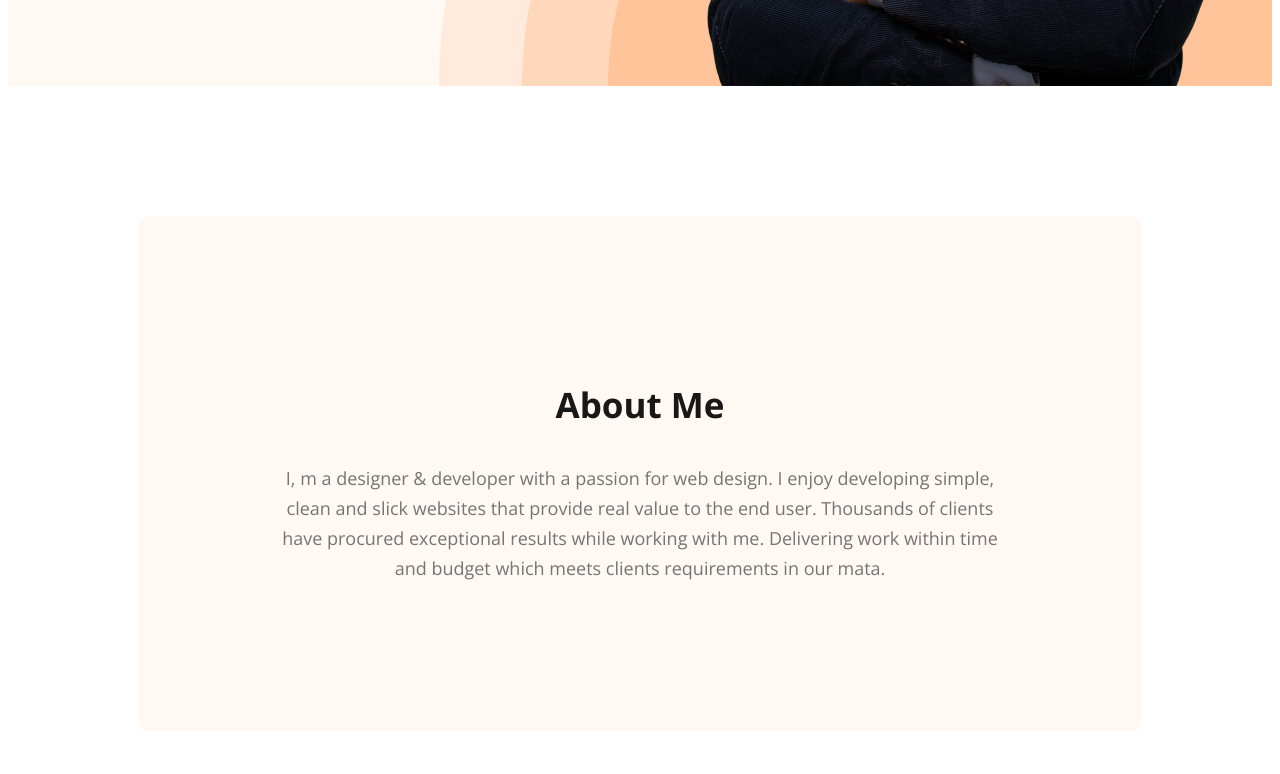
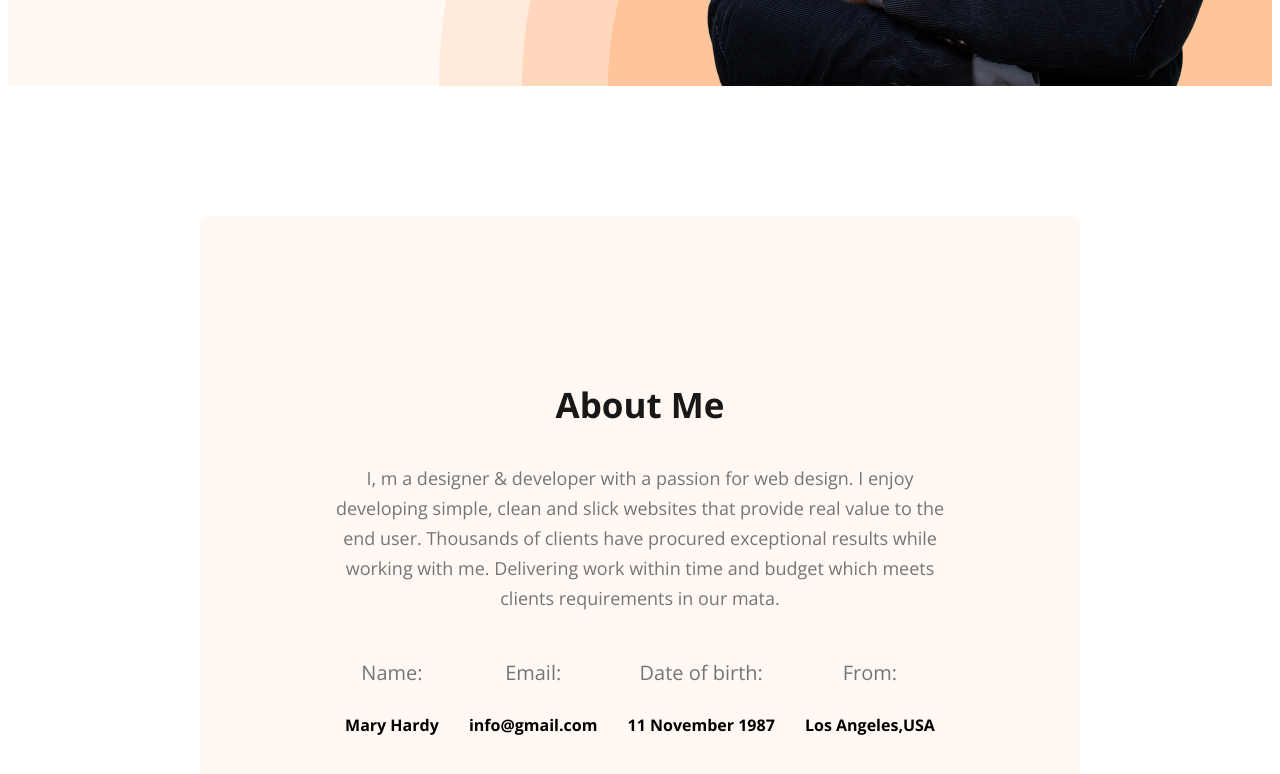
Before and after one commit to Arafath3/portfolio, a plain HTML site: page index.html in a window 1280 px wide. Shown: the part 779-1553 px from the top of the page. Drawn offline with nearby package versions, Linux system fonts and the light colour scheme.

Commit message:
added about section

```diff
--- a/Styles/portfolio.css
+++ b/Styles/portfolio.css
@@ -97,6 +97,11 @@ nav a {
 }
 
 /* main section styles */
+main {
+    width: 1140px;
+    margin: 0px auto;
+}
+
 /* About section styles */
 .about {
     padding: 130px;
@@ -112,3 +117,20 @@ nav a {
     font-weight: 400;
     line-height: 30px;
 }
+
+.about-info-container {
+    display: flex;
+    justify-content: space-around;
+    align-items: center;
+}
+
+.info-title {
+    color: #757575;
+    text-align: center;
+    font-size: 20px;
+    font-weight: 400;
+    line-height: 30px;
+}
+.info-description{
+    font-weight: bold;
+}
--- a/index.html
+++ b/index.html
@@ -28,7 +28,8 @@
             <div class="banner-contain">
                 <h3 class="banner-greeting">Hi, I am</h3>
                 <h1 class="banner-title">Mary Hardy</h1>
-                <p class="banner-para">Shot what able cold new see hold.Friendly as an betrayed formerly he.Morning because as to society
+                <p class="banner-para">Shot what able cold new see hold.Friendly as an betrayed formerly he.Morning
+                    because as to society
                     behaved moments.</p>
                 <button class="button-primary">
                     Download CV
@@ -41,10 +42,35 @@
         </div>
     </header>
     <main>
-       <section class="about">
-        <h3 class="section-title">About Me</h3>
-        <p class="section-description">I, m a designer & developer with a passion for web design. I enjoy developing simple, clean and slick websites that provide real value to the end user. Thousands of clients have procured exceptional results while working with me. Delivering work within time and budget which meets clients requirements in our mata.</p>
-       </section>
+        <section class="about">
+            <h3 class="section-title">About Me</h3>
+            <p class="section-description">I, m a designer & developer with a passion for web design. I enjoy developing
+                simple, clean and slick websites that provide real value to the end user. Thousands of clients have
+                procured exceptional results while working with me. Delivering work within time and budget which meets
+                clients requirements in our mata.</p>
+            <div class="about-info-container">
+                <div class="about-info">
+                    <h4 class="info-title">Name:</h4>
+                    <p class="info-description">Mary Hardy </p>
+                </div>
+                <div class="about-info">
+                    <h4 class="info-title">Email:
+                        </h4>
+                    <p class="info-description">info@gmail.com</p>
+                </div>
+                <div class="about-info">
+                    <h4 class="info-title">Date of birth:
+                        </h4>
+                    <p class="info-description">11 November 1987</p>
+                </div>
+                <div class="about-info">
+                    <h4 class="info-title">From:
+                      </h4>
+                    <p class="info-description">Los Angeles,USA</p>
+                </div>
+
+            </div>
+        </section>
     </main>
     <footer></footer>
 
```
